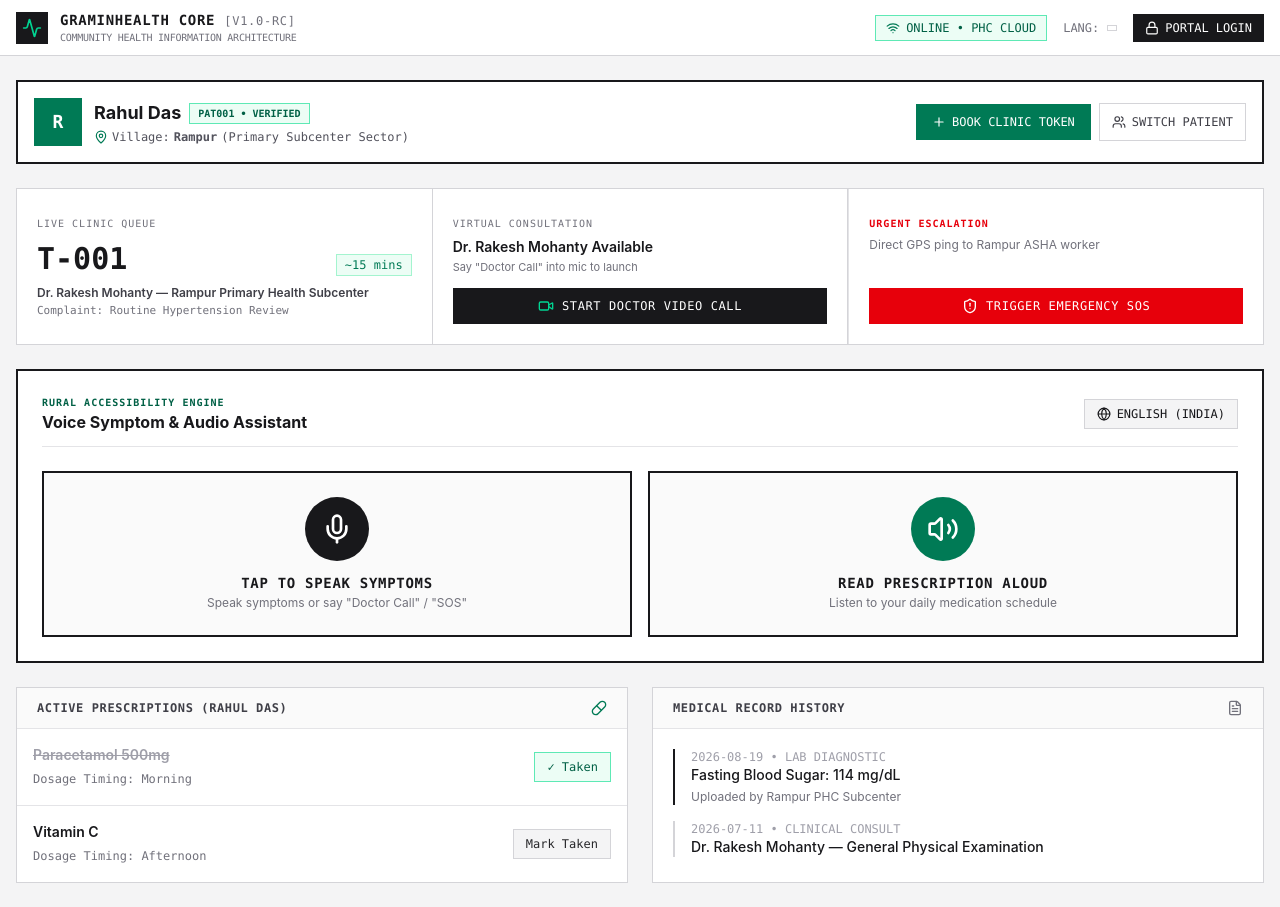
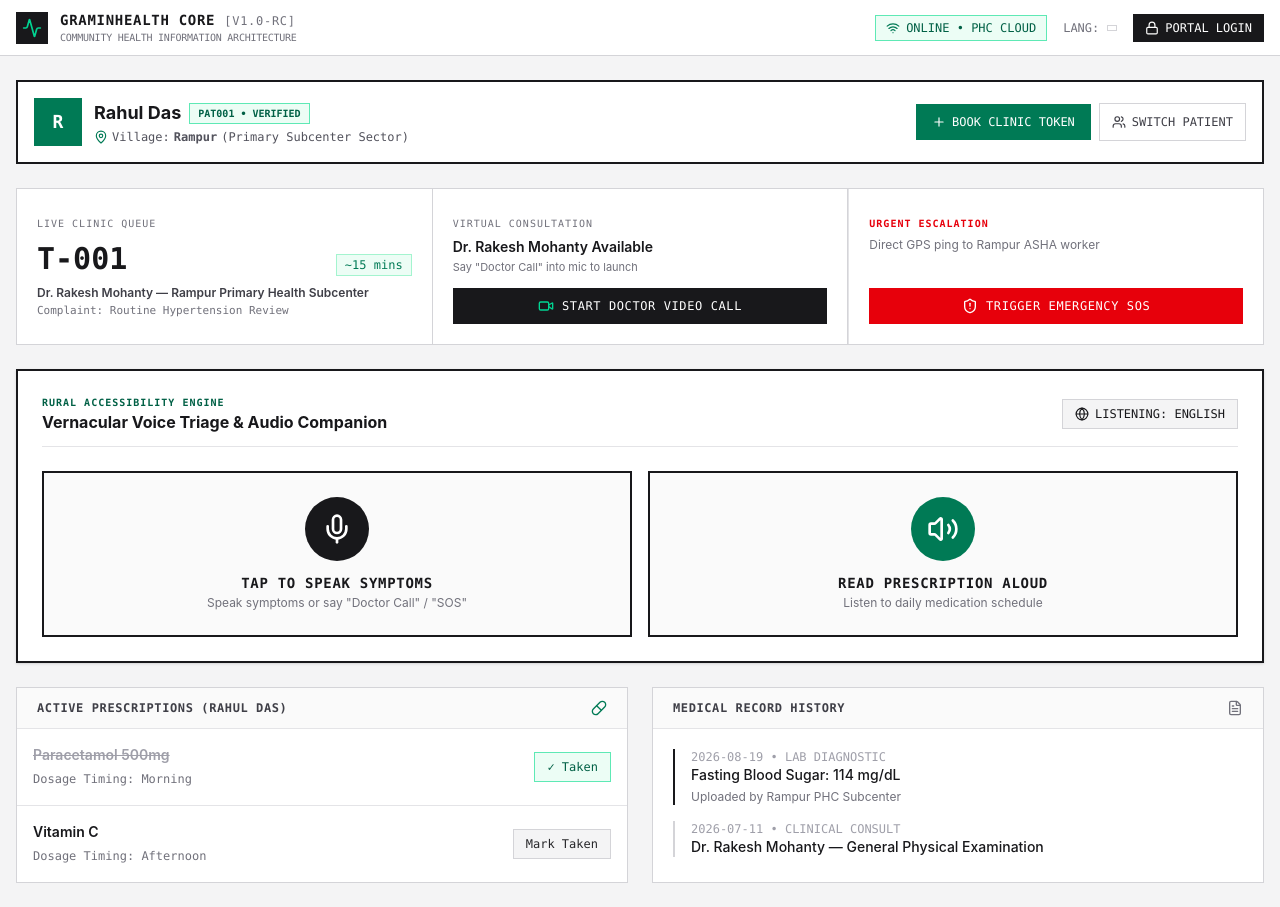
Before and after one commit to arundhatimukhopadhyay/HEALTHCARE, a React (Vite) app: page /patient in a window 1280 px wide. Built offline with nearby package versions, Linux system fonts and the light colour scheme.

Commit message:
refactor(modules): rename voice engine to VoiceAssistant with vernacular triage

```diff
--- a/src/modules/VoiceSearch.jsx
+++ b/src/modules/VoiceAssistant.jsx
@@ -8,24 +8,30 @@ import {
   Sparkles,
 } from "lucide-react";
 
-export default function VoiceSearch({
+/**
+ * HACQUIRE TRADABLE ASSET: Vernacular Voice & Audio Triage Engine
+ * - Speech-to-Text: Logs spoken patient symptoms into appointment requests.
+ * - Text-to-Speech: Audibly reads prescription dosage schedules.
+ * - Voice Routing: Executes commands ("Doctor Call", "SOS") hands-free.
+ */
+export default function VoiceAssistant({
   onResult,
   onCommand,
-  readAloudText = "You have 3 medications today. Your next pill is Metformin at 8:00 AM.",
+  readAloudText = "You have active medications today. Please follow your dosage schedule.",
 }) {
   const [isListening, setIsListening] = useState(false);
   const [transcript, setTranscript] = useState("");
-  const [langMode, setLangMode] = useState("en-IN");
+  const [langMode, setLangMode] = useState("en-IN"); // 'hi-IN' or 'en-IN'
   const [isSpeaking, setIsSpeaking] = useState(false);
   const [detectedCommand, setDetectedCommand] = useState(null);
 
-  // 1. Speech-to-Text & Intelligent Action Trigger
+  // 1. Speech-to-Text & Command Parser
   const toggleListening = () => {
     const SpeechRecognition =
       window.SpeechRecognition || window.webkitSpeechRecognition;
     if (!SpeechRecognition) {
       alert(
-        "Speech recognition is not supported in this browser. Please use Chrome.",
+        "Speech recognition not supported in this browser. Please use Chrome/Edge.",
       );
       return;
     }
@@ -50,7 +56,7 @@ export default function VoiceSearch({
       setTranscript(text);
       if (onResult) onResult(text);
 
-      // Simple Voice Command Parser
+      // Voice Command Routing
       const lower = text.toLowerCase();
       if (
         lower.includes("doctor") ||
@@ -74,7 +80,7 @@ export default function VoiceSearch({
     recognition.start();
   };
 
-  // 2. Text-to-Speech (App talks back to patient)
+  // 2. Text-to-Speech Audio Readout
   const speakPrescription = () => {
     if (!window.speechSynthesis) return;
 
@@ -86,7 +92,7 @@ export default function VoiceSearch({
 
     const utterance = new SpeechSynthesisUtterance(readAloudText);
     utterance.lang = langMode;
-    utterance.rate = 0.88; // Slower for rural clarity
+    utterance.rate = 0.88; // Slower cadence for rural clarity
 
     utterance.onstart = () => setIsSpeaking(true);
     utterance.onend = () => setIsSpeaking(false);
@@ -95,7 +101,7 @@ export default function VoiceSearch({
   };
 
   return (
-    <div className="bg-white border-2 border-zinc-900 p-6 space-y-4 font-sans">
+    <div className="bg-white border-2 border-zinc-900 p-6 space-y-4 font-sans shadow-sm">
       {/* Header */}
       <div className="flex justify-between items-center border-b border-zinc-200 pb-3">
         <div>
@@ -104,8 +110,8 @@ export default function VoiceSearch({
           </span>
           <h3 className="text-base font-bold text-zinc-900">
             {langMode === "hi-IN"
-              ? "बोलकर बताएं / आवाज में सुनें"
-              : "Voice Symptom & Audio Assistant"}
+              ? "आवाज द्वारा लक्षण रिकॉर्ड एवं दवा श्रवण"
+              : "Vernacular Voice Triage & Audio Companion"}
           </h3>
         </div>
 
@@ -116,7 +122,7 @@ export default function VoiceSearch({
         >
           <Globe className="w-3.5 h-3.5" />
           <span>
-            {langMode === "hi-IN" ? "हिन्दी (Hindi)" : "English (India)"}
+            {langMode === "hi-IN" ? "Listening: हिन्दी" : "Listening: English"}
           </span>
         </button>
       </div>
@@ -148,7 +154,7 @@ export default function VoiceSearch({
             </strong>
             <span className="text-xs text-zinc-500 block mt-0.5">
               {langMode === "hi-IN"
-                ? 'परेशानी बोलें (उदा. "सर दर्द" या "डॉक्टर कॉल")'
+                ? 'बोलें (उदा. "सर दर्द" या "डॉक्टर कॉल")'
                 : 'Speak symptoms or say "Doctor Call" / "SOS"'}
             </span>
           </div>
@@ -176,20 +182,20 @@ export default function VoiceSearch({
             <span className="text-xs text-zinc-500 block mt-0.5">
               {langMode === "hi-IN"
                 ? "दवाइयों का समय आवाज में सुनें"
-                : "Listen to your daily medication schedule"}
+                : "Listen to daily medication schedule"}
             </span>
           </div>
         </button>
       </div>
 
-      {/* Live Transcript & Auto-Action Banner */}
+      {/* Transcript & Command Banner */}
       {transcript && (
         <div className="p-4 bg-emerald-50 border border-emerald-300 space-y-2">
           <div className="flex items-start gap-3">
             <CheckCircle2 className="w-5 h-5 text-emerald-700 shrink-0 mt-0.5" />
             <div>
               <span className="text-[10px] font-mono uppercase tracking-wider text-emerald-800 font-bold block">
-                Recorded Patient Symptom
+                Recorded Patient Triage Symptom
               </span>
               <p className="text-sm font-medium text-zinc-900 mt-0.5">
                 "{transcript}"
@@ -201,9 +207,8 @@ export default function VoiceSearch({
             <div className="flex items-center gap-2 pt-2 border-t border-emerald-200 text-xs font-mono text-emerald-900">
               <Sparkles className="w-4 h-4 text-emerald-600 animate-spin" />
               <span>
-                Voice Command Detected:{" "}
-                <strong>{detectedCommand.toUpperCase()}</strong> (Triggered
-                automatically)
+                Auto-Action Triggered:{" "}
+                <strong>{detectedCommand.toUpperCase()}</strong>
               </span>
             </div>
           )}
--- a/src/pages/PatientPortal.jsx
+++ b/src/pages/PatientPortal.jsx
@@ -16,7 +16,7 @@ import {
   Users,
   Video,
 } from "lucide-react";
-import VoiceSearch from "../modules/VoiceSearch";
+import VoiceAssistant from "../modules/VoiceAssistant";
 import VideoConsult from "../modules/VideoConsult";
 import EmergencyEscalation from "../modules/EmergencyEscalation";
 import { queueOfflineAction } from "../modules/OfflineSync";
@@ -288,7 +288,7 @@ export default function PatientPortal({ user, onLogout }) {
 
       {/* Voice Assistant */}
       <div className="space-y-2">
-        <VoiceSearch
+        <VoiceAssistant
           onResult={handleVoiceResult}
           onCommand={handleVoiceCommand}
           readAloudText={`Hello ${user?.name || "Rahul"}. You have ${meds.length} active prescriptions in ${user?.village || "Rampur"}.`}
```
